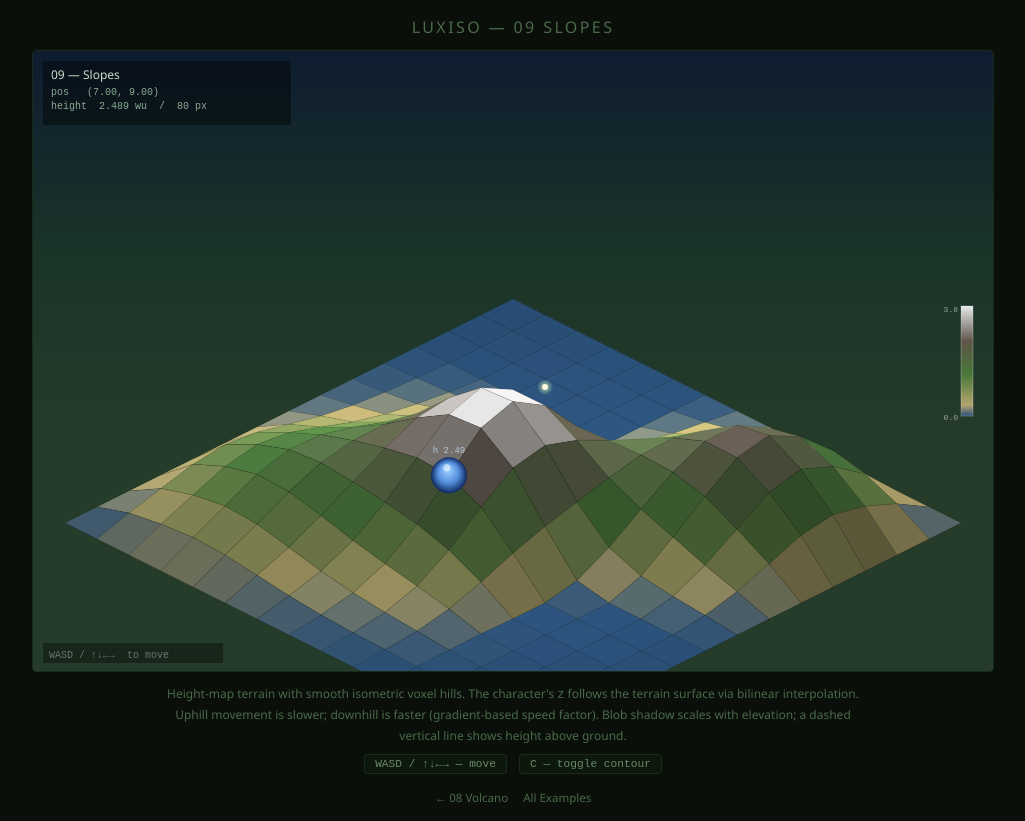
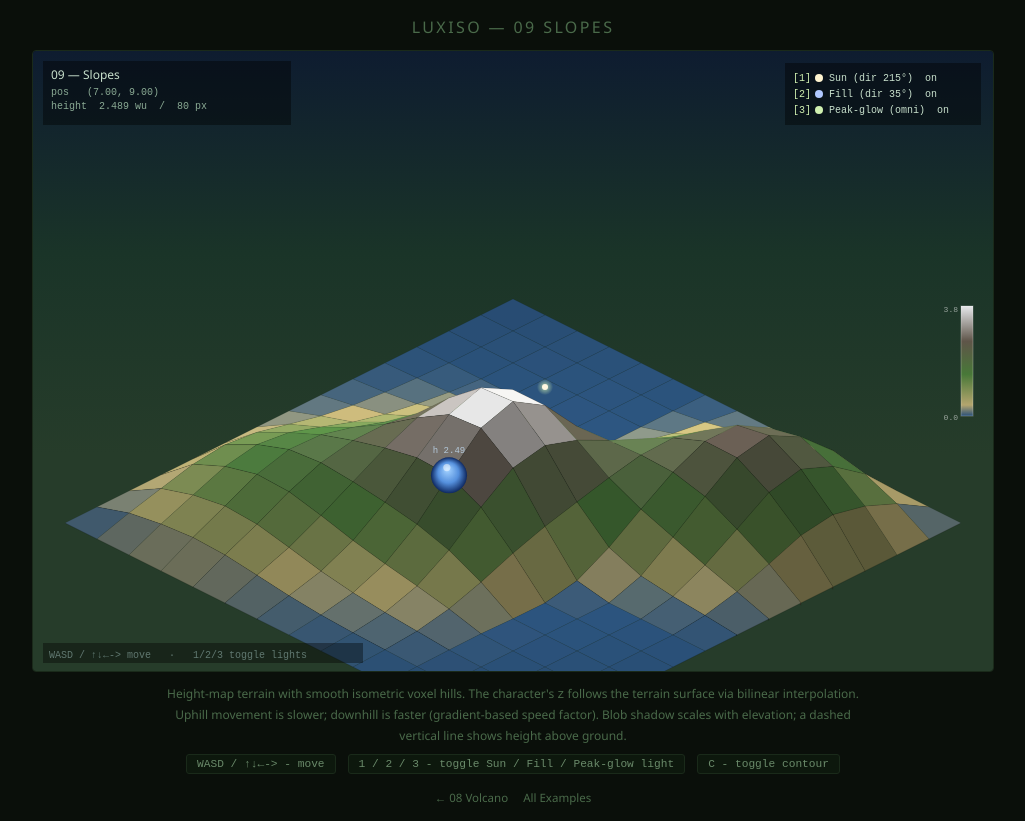
Before and after one commit to dreamsxin/FluxIso, a website built with Vite: page examples/09-slopes/index.html in a window 1280 px wide. Shown: the whole page, without its empty margins (127-1152 px from the left). Built offline with nearby package versions, Linux system fonts and the light colour scheme.

Commit message:
Updated examples 09-slopes

```diff
--- a/examples/09-slopes/index.html
+++ b/examples/09-slopes/index.html
@@ -55,8 +55,9 @@
   </div>
 
   <div class="controls">
-    <span>WASD / ↑↓←→ — move</span>
-    <span>C — toggle contour</span>
+    <span>WASD / ↑↓←-> - move</span>
+    <span>1 / 2 / 3 - toggle Sun / Fill / Peak-glow light</span>
+    <span>C - toggle contour</span>
   </div>
 
   <div class="nav">
--- a/examples/09-slopes/main.ts
+++ b/examples/09-slopes/main.ts
@@ -12,7 +12,7 @@
  * Controls: WASD / Arrow keys
  */
 import {
-  Engine, Scene, OmniLight, DirectionalLight, InputManager,
+  Engine, Scene, OmniLight, DirectionalLight, InputManager, BaseLight,
 } from '../../src/index';
 import { SlopeTerrain } from './SlopeTerrain';
 import { SlopeCharacter } from './SlopeCharacter';
@@ -38,16 +38,30 @@ engine.setScene(scene);
 
 // ── Lights ────────────────────────────────────────────────────────────────────
 
-scene.addLight(new DirectionalLight({
-  angle: 215, elevation: 60, color: '#fff4d0', intensity: 0.85,
-}));
-scene.addLight(new DirectionalLight({
-  angle: 35,  elevation: 20, color: '#b0c8ff', intensity: 0.22,
-}));
-scene.addLight(new OmniLight({
+// Each light carries an id + label so the toggle UI (keys 1/2/3) can name it.
+// Toggling flips `light.enabled`; Scene's omniLights/dirLights getters filter
+// on `enabled !== false`, so a disabled light is skipped everywhere (lightmap
+// bake, shadow casting, DrawContext) with no manual add/remove needed.
+const sunLight = new DirectionalLight({
+  id: 'sun', angle: 215, elevation: 60, color: '#fff4d0', intensity: 0.85,
+});
+const fillLight = new DirectionalLight({
+  id: 'fill', angle: 35,  elevation: 20, color: '#b0c8ff', intensity: 0.22,
+});
+const peakGlow = new OmniLight({
   id: 'peak-glow', x: 7, y: 6, z: 120,
   color: '#d0f0b0', intensity: 0.45, radius: 380,
-}));
+});
+scene.addLight(sunLight);
+scene.addLight(fillLight);
+scene.addLight(peakGlow);
+
+// Toggleable light registry: key 1/2/3 flips each light's `enabled` flag.
+const toggleLights = [
+  { light: sunLight as BaseLight,  key: '1', label: 'Sun (dir 215°)' },
+  { light: fillLight as BaseLight, key: '2', label: 'Fill (dir 35°)' },
+  { light: peakGlow as BaseLight,  key: '3', label: 'Peak-glow (omni)' },
+];
 
 // ── Terrain ───────────────────────────────────────────────────────────────────
 
@@ -80,6 +94,15 @@ engine.start(
     if (input.isDown('ArrowUp')    || input.isDown('w') || input.isDown('W')) dy -= 1;
     if (input.isDown('ArrowDown')  || input.isDown('s') || input.isDown('S')) dy += 1;
     hero.move(dx, dy, dt);
+
+    // ── Light toggle (keys 1/2/3) ─────────────────────────────────────────
+    // Flips `enabled` on the matching light. Scene re-bakes the lightmap
+    // automatically next frame because the lights-snapshot changed.
+    for (const t of toggleLights) {
+      if (input.wasPressed(t.key)) {
+        t.light.enabled = !t.light.enabled;
+      }
+    }
 
     // ── HUD ───────────────────────────────────────────────────────────────
     const ctx = engine.ctx;
@@ -119,13 +142,40 @@ engine.start(
     ctx.fillText(`height  ${hero.position.z.toFixed(3)} wu  /  ${(hero.position.z * 32).toFixed(0)} px`, 18, 58);
     ctx.restore();
 
+    // Light toggle panel (top-right): lists each light with its hotkey and
+    // on/off state. A disabled light is dimmed and marked (off).
+    ctx.save();
+    const panelW = 196, panelH = 14 + toggleLights.length * 16;
+    const panelX = cw - panelW - 12, panelY = 12;
+    ctx.fillStyle = 'rgba(0,0,0,0.42)';
+    ctx.fillRect(panelX, panelY, panelW, panelH);
+    ctx.font = '10px monospace';
+    ctx.textAlign = 'left';
+    for (let i = 0; i < toggleLights.length; i++) {
+      const t = toggleLights[i];
+      const on = t.light.enabled !== false;
+      const y = panelY + 18 + i * 16;
+      // Hotkey chip
+      ctx.fillStyle = on ? '#d0f0b0' : '#445544';
+      ctx.fillText(`[${t.key}]`, panelX + 8, y);
+      // Status dot
+      ctx.fillStyle = on ? t.light.color : '#334433';
+      ctx.beginPath();
+      ctx.arc(panelX + 34, y - 3, 4, 0, Math.PI * 2);
+      ctx.fill();
+      // Label
+      ctx.fillStyle = on ? '#c8e0cc' : '#4a5a4a';
+      ctx.fillText(`${t.label}  ${on ? 'on' : 'off'}`, panelX + 44, y);
+    }
+    ctx.restore();
+
     // Controls hint
     ctx.save();
     ctx.fillStyle = 'rgba(0,0,0,0.38)';
-    ctx.fillRect(10, ch - 28, 180, 20);
+    ctx.fillRect(10, ch - 28, 320, 20);
     ctx.fillStyle = '#607870';
     ctx.font = '10px monospace';
-    ctx.fillText('WASD / ↑↓←→  to move', 16, ch - 13);
+    ctx.fillText('WASD / ↑↓←-> move   ·   1/2/3 toggle lights', 16, ch - 13);
     ctx.restore();
 
     input.flush();
```
